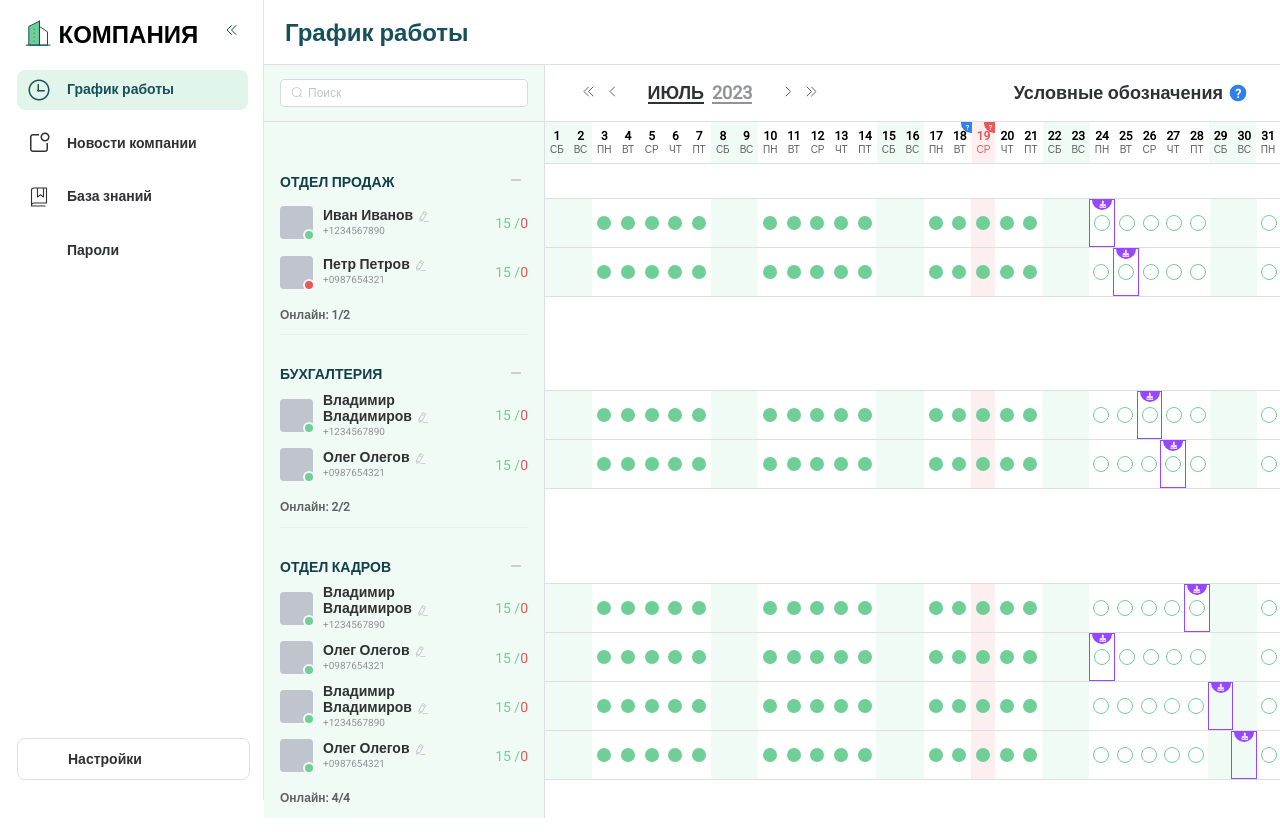
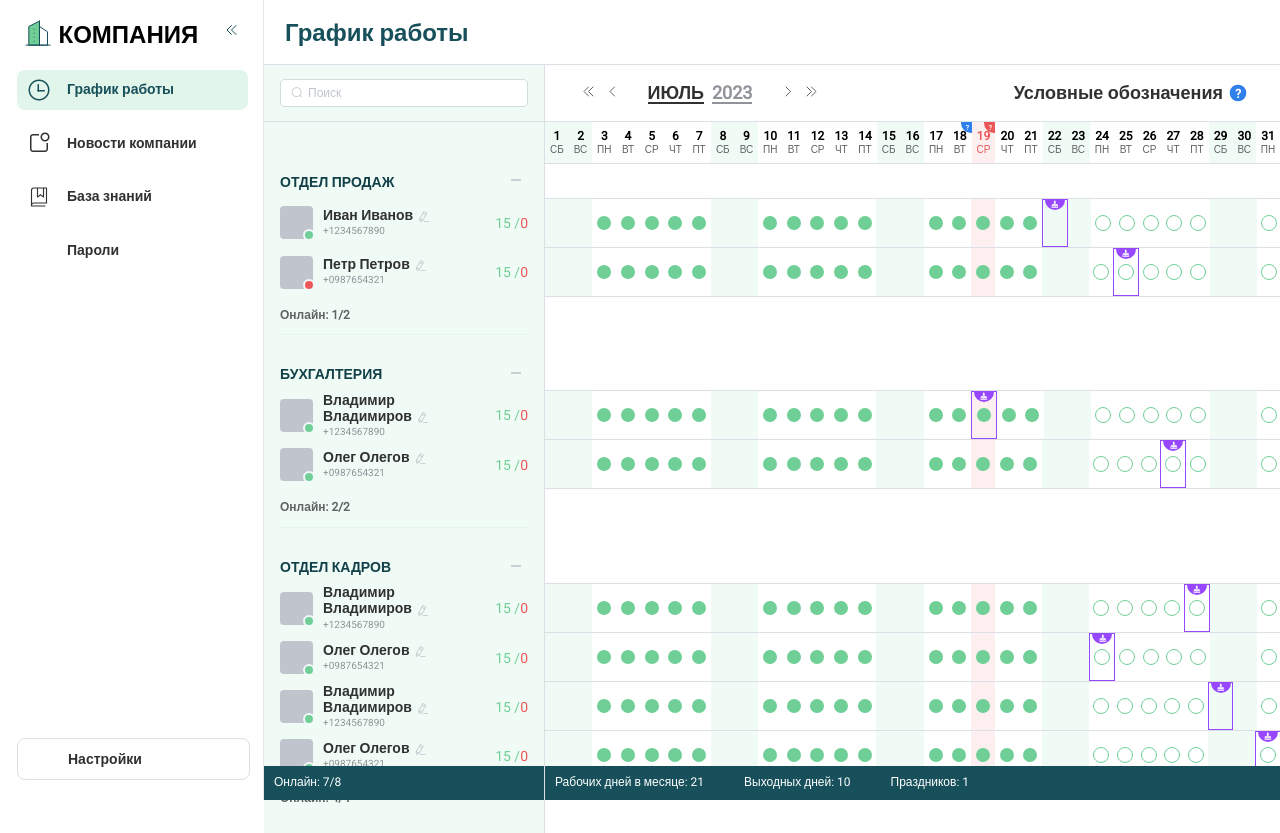
Before and after one commit to Zasetsky/nav-menu, a Vue app: page / in a window 1280 px wide. Built offline with nearby package versions, Linux system fonts and the light colour scheme; some icons are missing; a web font is replaced by a local one.

Commit message:
footer panel

```diff
--- /dev/null
+++ b/src/assets/styles/day-cell.scss
@@ -0,0 +1,94 @@
+.day {
+  display: flex;
+  position: relative;
+  align-items: center;
+  justify-content: center;
+  overflow: hidden;
+  width: 100%;
+
+  &-birthday-cirle {
+    position: absolute;
+    width: 20px;
+    height: 20px;
+    top: -10px;
+    background-color: $el-additional-color-special;
+    border-radius: 50%;
+  }
+
+  &-birhday-icon {
+    position: absolute;
+    top: -5px;
+  }
+
+  &-birthday {
+    border: 1px solid $el-additional-color-special;
+  }
+
+  &-vacation {
+    background-color: $el-color-primary;
+
+    .day-circle {
+      border: 1px dashed $el-color-success;
+    }
+  }
+
+  &-business-trip {
+    background-color: $el-color-info;
+
+    .day-circle {
+      border: 1px dashed $el-color-success-light-3;
+    }
+  }
+
+  &-sick {
+    background-color: $el-color-category-top;
+
+    .day-circle {
+      border: 1px dashed $el-color-info;
+    }
+  }
+
+  &-personal {
+    background-color: $el-fill-color-darker;
+
+    .day-circle {
+      border: 1px dashed $el-color-primary;
+    }
+  }
+
+  &-maternity-leave {
+    background-color: $el-color-info-light-9;
+  }
+
+  &-holiday {
+    background-color: $el-color-danger-light-9;
+  }
+
+  &-weekend {
+    background-color: $el-color-success-light-9;
+  }
+
+  .day-circle {
+    width: 14px;
+    height: 14px;
+    border-radius: 50%;
+    cursor: pointer;
+
+    &-success {
+      background: $el-color-success;
+    }
+
+    &-warning {
+      background: $el-color-warning;
+    }
+
+    &-danger {
+      background: $el-color-danger;
+    }
+
+    &-future {
+      border: 1px solid $el-color-success;
+      background: $el-color-white;
+    }
+  }
+}
--- a/src/components/work-schedule.components/department/DayCell.vue
+++ b/src/components/work-schedule.components/department/DayCell.vue
@@ -96,97 +96,5 @@ export default defineComponent({
 </script>
 
 <style lang="scss" scoped>
-.day {
-  display: flex;
-  position: relative;
-  align-items: center;
-  justify-content: center;
-  overflow: auto;
-  width: 100%;
-
-  &-birthday-cirle {
-    position: absolute;
-    width: 20px;
-    height: 20px;
-    top: -10px;
-    background-color: $el-additional-color-special;
-    border-radius: 50%;
-  }
-
-  &-birhday-icon {
-    position: absolute;
-    top: -5px;
-  }
-
-  &-birthday {
-    border: 1px solid $el-additional-color-special;
-  }
-
-  &-vacation {
-    background-color: $el-color-primary;
-
-    .day-circle {
-      border: 1px dashed $el-color-success;
-    }
-  }
-
-  &-business-trip {
-    background-color: $el-color-info;
-
-    .day-circle {
-      border: 1px dashed $el-color-success-light-3;
-    }
-  }
-
-  &-sick {
-    background-color: $el-color-category-top;
-
-    .day-circle {
-      border: 1px dashed $el-color-info;
-    }
-  }
-
-  &-personal {
-    background-color: $el-fill-color-darker;
-
-    .day-circle {
-      border: 1px dashed $el-color-primary;
-    }
-  }
-
-  &-maternity-leave {
-    background-color: $el-color-info-light-9;
-  }
-
-  &-holiday {
-    background-color: $el-color-danger-light-9;
-  }
-
-  &-weekend {
-    background-color: $el-color-success-light-9;
-  }
-
-  .day-circle {
-    width: 14px;
-    height: 14px;
-    border-radius: 50%;
-
-    &-success {
-      background: $el-color-success;
-    }
-
-    &-warning {
-      background: $el-color-warning;
-    }
-
-    &-danger {
-      background: $el-color-danger;
-    }
-
-    &-future {
-      border: 1px solid $el-color-success;
-      background: $el-color-white;
-    }
-  }
-}
+@import "@/assets/styles/day-cell.scss";
 </style>
--- a/src/components/work-schedule.components/department/DepartmentItem.vue
+++ b/src/components/work-schedule.components/department/DepartmentItem.vue
@@ -92,4 +92,7 @@ export default defineComponent({
     border-top: 1px solid $el-color-success-light-8;
   }
 }
+.department:last-child {
+  padding-bottom: 15px;
+}
 </style>
--- a/src/components/work-schedule.components/department/DepartmentList.vue
+++ b/src/components/work-schedule.components/department/DepartmentList.vue
@@ -10,6 +10,9 @@
         :department="department"
         :isLastItem="index === filteredDepartments.length - 1"
       />
+    </div>
+    <div class="footer">
+      <span>Онлайн: {{ onlineCount }}/{{ totalEmployees }}</span>
     </div>
   </div>
 </template>
@@ -49,14 +52,37 @@ export default defineComponent({
       }
     });
 
-    return { selectedEmployees, filteredDepartments };
+    const onlineCount = computed(() => {
+      let count = 0;
+      for (const department of departments.value) {
+        for (const employee of department.employees) {
+          if (employee.isOnline) count++;
+        }
+      }
+      return count;
+    });
+
+    const totalEmployees = computed(() => {
+      let count = 0;
+      for (const department of departments.value) {
+        count += department.employees.length;
+      }
+      return count;
+    });
+
+    return {
+      selectedEmployees,
+      filteredDepartments,
+      onlineCount,
+      totalEmployees,
+    };
   },
 });
 </script>
 
 <style lang="scss" scoped>
 .department-list {
-  min-height: calc(100vh - 4.1rem);
+  min-height: calc(100vh - 5.1rem);
   background-color: $el-color-success-light-9;
   border-right: 1px solid $el-border-color;
 
@@ -67,5 +93,15 @@ export default defineComponent({
     padding: 14px;
     border-bottom: 1px solid $el-border-color;
   }
+
+  .footer {
+    position: fixed;
+    width: 16.261rem;
+    color: $el-color-white;
+    font-size: 12px;
+    bottom: 0;
+    padding: 10px;
+    background-color: $el-color-primary;
+  }
 }
 </style>
--- a/src/store/modules/department.module.ts
+++ b/src/store/modules/department.module.ts
@@ -16,7 +16,7 @@ const state: State = {
           id: 1,
           name: "Иван Иванов",
           phone: "+1234567890",
-          birthday: "24-07-2023",
+          birthday: "22-07-2023",
           isOnline: true,
           dates: getCurrentMonthDates(),
         },
@@ -38,7 +38,7 @@ const state: State = {
           id: 1,
           name: "Владимир Владимиров",
           phone: "+1234567890",
-          birthday: "26-07-2023",
+          birthday: "19-07-2023",
           isOnline: true,
           dates: getCurrentMonthDates(),
         },
@@ -84,7 +84,7 @@ const state: State = {
           id: 4,
           name: "Олег Олегов",
           phone: "+0987654321",
-          birthday: "30-07-2023",
+          birthday: "31-07-2023",
           isOnline: true,
           dates: getCurrentMonthDates(),
         },
--- a/src/views/WorkSchedule.vue
+++ b/src/views/WorkSchedule.vue
@@ -7,16 +7,59 @@
       <DepartmentList class="work-schedule__content--department-list" />
       <CalendarHeader class="work-schedule__content--calendar-header" />
     </div>
+    <div class="footer">
+      <span>Рабочих дней в месяце: {{ workDaysCount }}</span>
+      <span>Выходных дней: {{ weekendDaysCount }}</span>
+      <span>Праздников: {{ holidaysCount }}</span>
+    </div>
   </div>
 </template>
 
 <script lang="ts">
-import { defineComponent } from "vue";
+import { defineComponent, computed } from "vue";
 import DepartmentList from "@/components/work-schedule.components/department/DepartmentList.vue";
 import CalendarHeader from "@/components/work-schedule.components/calendar/CalendarHeader.vue";
+import { useCalendar } from "@/composables/useCalendar";
 
 export default defineComponent({
   components: { DepartmentList, CalendarHeader },
+
+  setup() {
+    const { month, year, isWeekend, isHoliday } = useCalendar();
+    const date = new Date(year.value, month.value + 1, 0);
+
+    const workDaysCount = computed(() => {
+      let count = 0;
+      for (let i = 1; i <= date.getDate(); i++) {
+        if (!isWeekend(new Date(year.value, month.value, i))) {
+          count++;
+        }
+      }
+      return count;
+    });
+
+    const weekendDaysCount = computed(() => {
+      let count = 0;
+      for (let i = 1; i <= date.getDate(); i++) {
+        if (isWeekend(new Date(year.value, month.value, i))) {
+          count++;
+        }
+      }
+      return count;
+    });
+
+    const holidaysCount = computed(() => {
+      let count = 0;
+      for (let i = 1; i <= date.getDate(); i++) {
+        if (isHoliday(i)) {
+          count++;
+        }
+      }
+      return count;
+    });
+
+    return { workDaysCount, weekendDaysCount, holidaysCount };
+  },
 });
 </script>
 
@@ -32,7 +75,6 @@ export default defineComponent({
       font-size: 1.5rem;
       margin-left: 0.3125rem;
       color: $el-color-primary;
-      height: 2.5rem;
     }
   }
 
@@ -47,5 +89,19 @@ export default defineComponent({
       flex-grow: 1;
     }
   }
+  .footer {
+    position: fixed;
+    width: 100%;
+    margin-left: 281px;
+    font-size: 12px;
+    bottom: 0;
+    padding: 10px;
+    color: $el-color-white;
+    background-color: $el-color-primary;
+
+    span:not(:first-child) {
+      margin-left: 40px;
+    }
+  }
 }
 </style>
```
